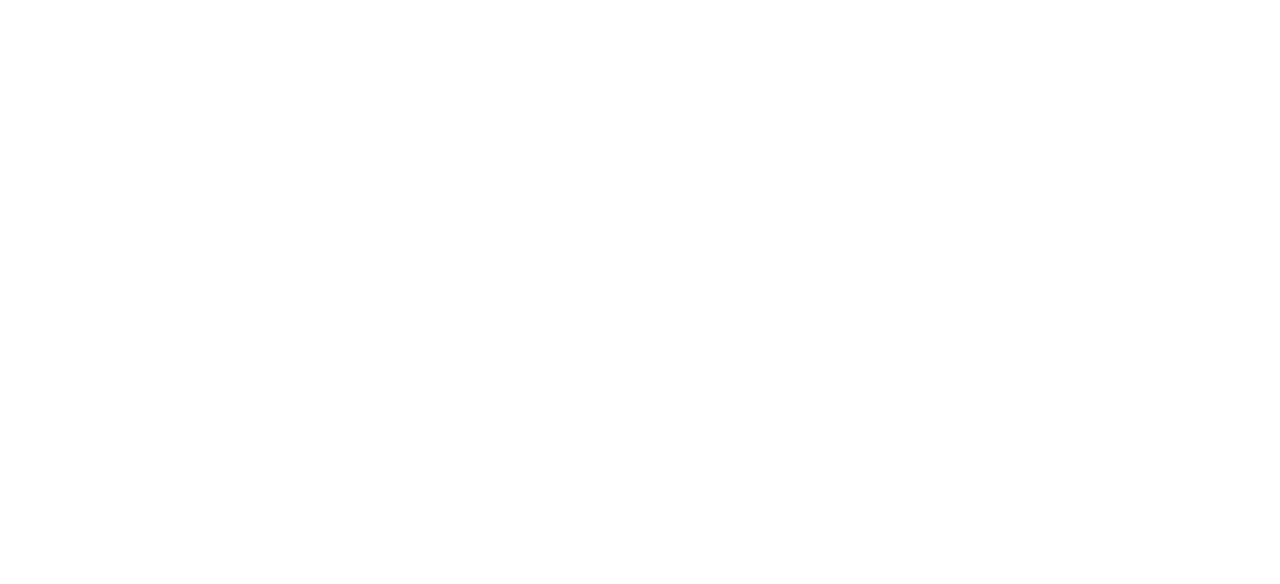
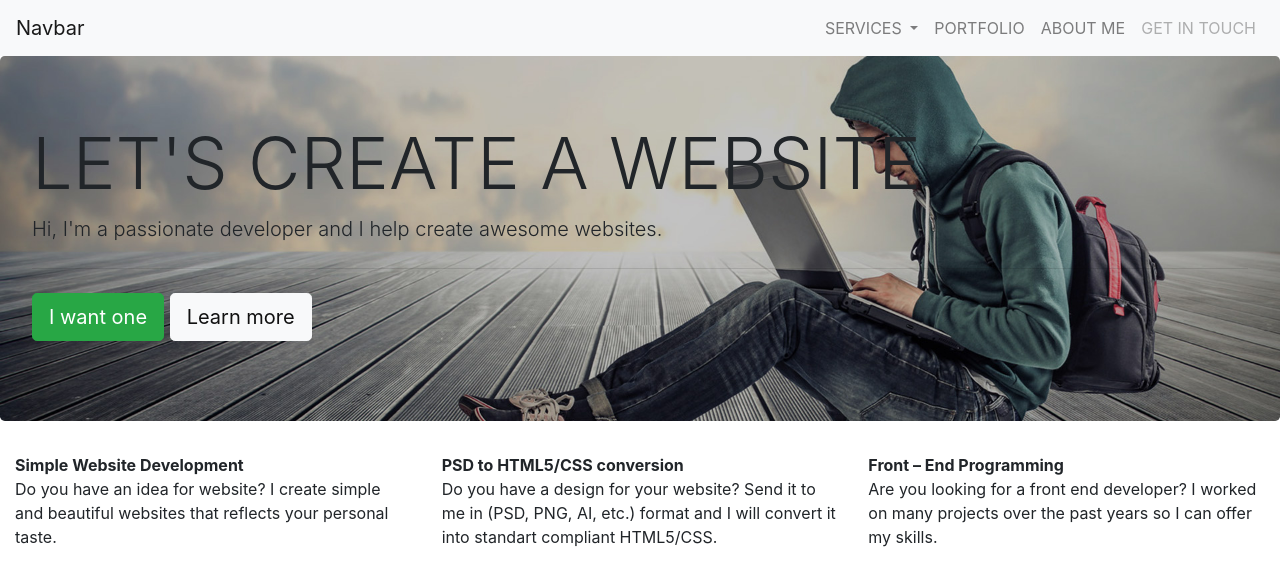
Before and after one commit to aidaspleckaitis/aidaspleckaitis.github.io, a plain HTML site: page index.html in a window 1280 px wide. Drawn offline with nearby package versions, Linux system fonts and the light colour scheme.

Commit message:
Pradėtas portfolio

```diff
--- a/index.html
+++ b/index.html
@@ -1,12 +1,72 @@
 <!DOCTYPE html>
 <html lang="en">
+
 <head>
     <meta charset="UTF-8">
-    <meta name="viewport" content="width=device-width, initial-scale=1.0">
-    <meta http-equiv="X-UA-Compatible" content="ie=edge">
-    <title>Document</title>
+    <title>Bootstrap</title>
+    <link rel="stylesheet" href="https://maxcdn.bootstrapcdn.com/bootstrap/4.0.0-beta.2/css/bootstrap.min.css" integrity="sha384-PsH8R72JQ3SOdhVi3uxftmaW6Vc51MKb0q5P2rRUpPvrszuE4W1povHYgTpBfshb" crossorigin="anonymous">
+    <link rel="stylesheet" href="style.css">
 </head>
+
 <body>
 
+<nav class="navbar navbar-expand-lg navbar-light bg-light">
+  <a class="navbar-brand" href="#">Navbar</a>
+  <button class="navbar-toggler" type="button" data-toggle="collapse" data-target="#navbarSupportedContent" aria-controls="navbarSupportedContent" aria-expanded="false" aria-label="Toggle navigation">
+    <span class="navbar-toggler-icon"></span>
+  </button>
+
+  <div class="collapse navbar-collapse" id="navbarSupportedContent">
+    <ul class="navbar-nav ml-auto">
+      <li class="nav-item active">
+        <li class="nav-item dropdown">
+        <a class="nav-link dropdown-toggle" href="#" id="navbarDropdown" role="button" data-toggle="dropdown" aria-haspopup="true" aria-expanded="false">
+          SERVICES
+        </a>
+        <div class="dropdown-menu" aria-labelledby="navbarDropdown">
+          <a class="dropdown-item" href="#">Action</a>
+          <a class="dropdown-item" href="#">Another action</a>
+          <div class="dropdown-divider"></div>
+          <a class="dropdown-item" href="#">Something else here</a>
+        </div>
+      </li>
+        <a class="nav-link" href="#">PORTFOLIO <span class="sr-only">(current)</span></a>
+      </li>
+      <li class="nav-item">
+        <a class="nav-link" href="#">ABOUT ME</a>
+      </li>
+
+      <li class="nav-item">
+        <a class="nav-link disabled" href="#">GET IN TOUCH</a>
+      </li>
+    </ul>
+
+  </div>
+
+</nav>
+
+<div class="jumbotron">
+  <h1 class="display-3">LET'S CREATE A WEBSITE</h1>
+  <p class="lead">Hi, I'm a passionate developer
+and I help create awesome websites.</p>
+  <hr class="my-4">
+  <p class="lead">
+    <a class="btn btn-success btn-lg" href="#" role="button">I want one</a>
+    <a class="btn btn-light btn-lg" href="#" role="button">Learn more</a>
+  </p>
+</div>
+
+
+	<div class="container-fluid">
+		<div class="row">
+
+			<div class="col-sm-6 col-md-4"><strong>Simple Website Development</strong></br>Do you have an idea for website? I create simple and beautiful websites that reflects your personal taste.</div>
+			<div class="col-sm-6 col-md-4"><strong>PSD to HTML5/CSS conversion</strong></br>Do you have a design for your website? Send it to me in (PSD, PNG, AI, etc.) format and I will convert it into standart compliant HTML5/CSS.</div>
+			<div class="col-sm-6 col-md-4"><strong>Front – End Programming</strong></br>Are you looking for a front end developer? I worked on many projects over the past years so I can offer my skills.</div>
+
+		</div>
+	</div>
+
 </body>
+
 </html>
--- /dev/null
+++ b/style.css
@@ -0,0 +1,4 @@
+.jumbotron {
+	background: url("images/bg-3.jpg") no-repeat center center;
+	background-size: cover;
+}
```
Also changed, not shown: images/bg-3.jpg (added).
